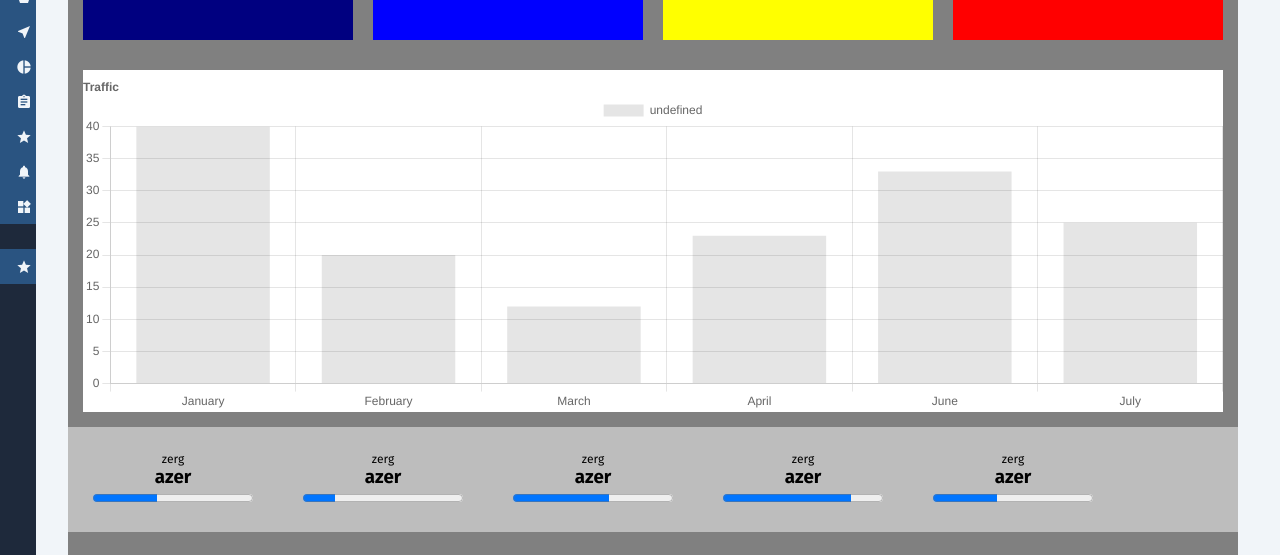
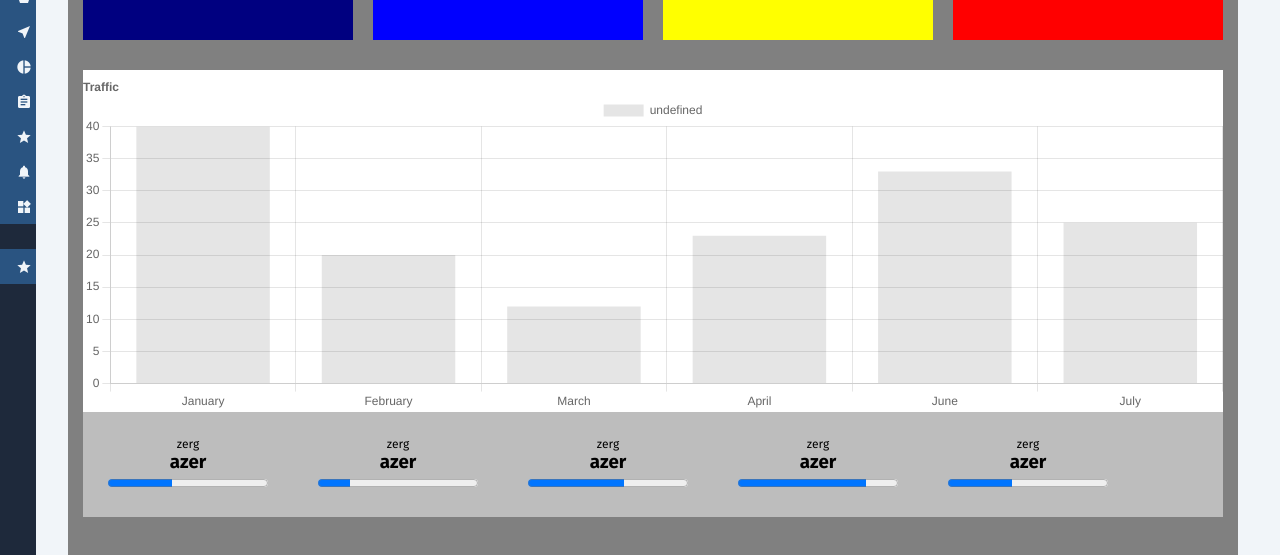
Before and after one commit to Warrikard/exo_cyberdian, a Vue app: page / in a window 1280 px wide. Shown: the part 223-778 px from the top of the page. Built offline with nearby package versions, Linux system fonts and the light colour scheme.

Commit message:
1 file modified

```diff
--- a/src/views/Dashbord.vue
+++ b/src/views/Dashbord.vue
@@ -233,9 +233,11 @@ hr {
 .cases_rouge {
   background-color: red;
 }
+.cases_tab {
+  margin: 15px;
+}
 .tab_graph {
   background-color: white;
-  margin: 15px;
 }
 .barre_p {
   display: flex;
```
